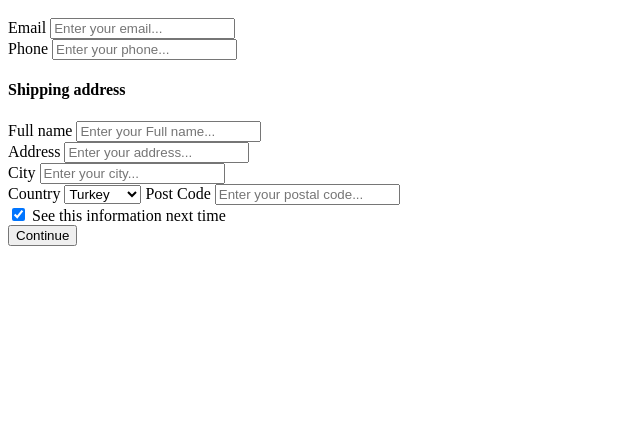
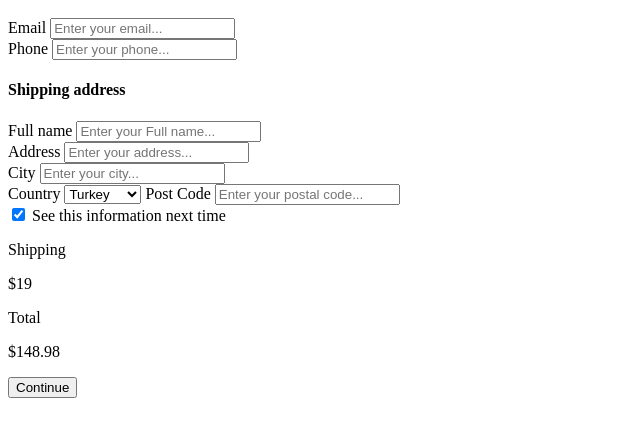
Before and after one commit to EnginKosure/cw_projects, a plain HTML site: page codding_challenge_Checkout/index.html in a window 1280 px wide. Shown: the part 101-538 px from the top of the page, without its empty margins (0-640 px from the left). Drawn offline with Linux system fonts and the light colour scheme.

Commit message:
html structure done

```diff
--- a/codding_challenge_Checkout/index.html
+++ b/codding_challenge_Checkout/index.html
@@ -98,7 +98,18 @@
           </form>
         </div>
       </section>
-      <aside class="basket"></aside>
+      <aside class="basket">
+        <div class="product"></div>
+        <div class="product"></div>
+        <div class="details">
+          <p>Shipping</p>
+          <p>$19</p>
+        </div>
+        <div class="details">
+          <p>Total</p>
+          <p>$148.98</p>
+        </div>
+      </aside>
       <button>Continue</button>
     </main>
   </body>
```
